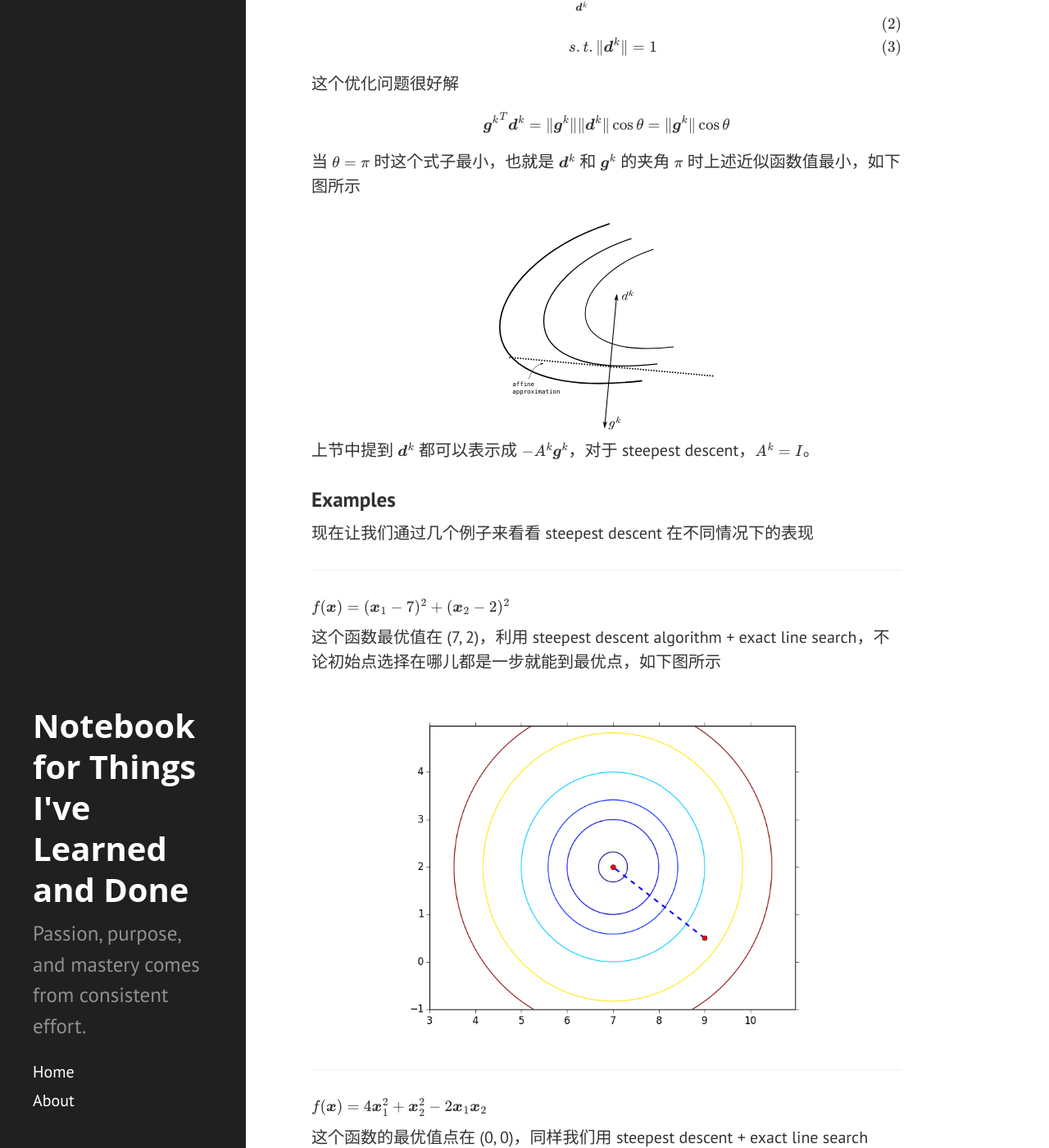
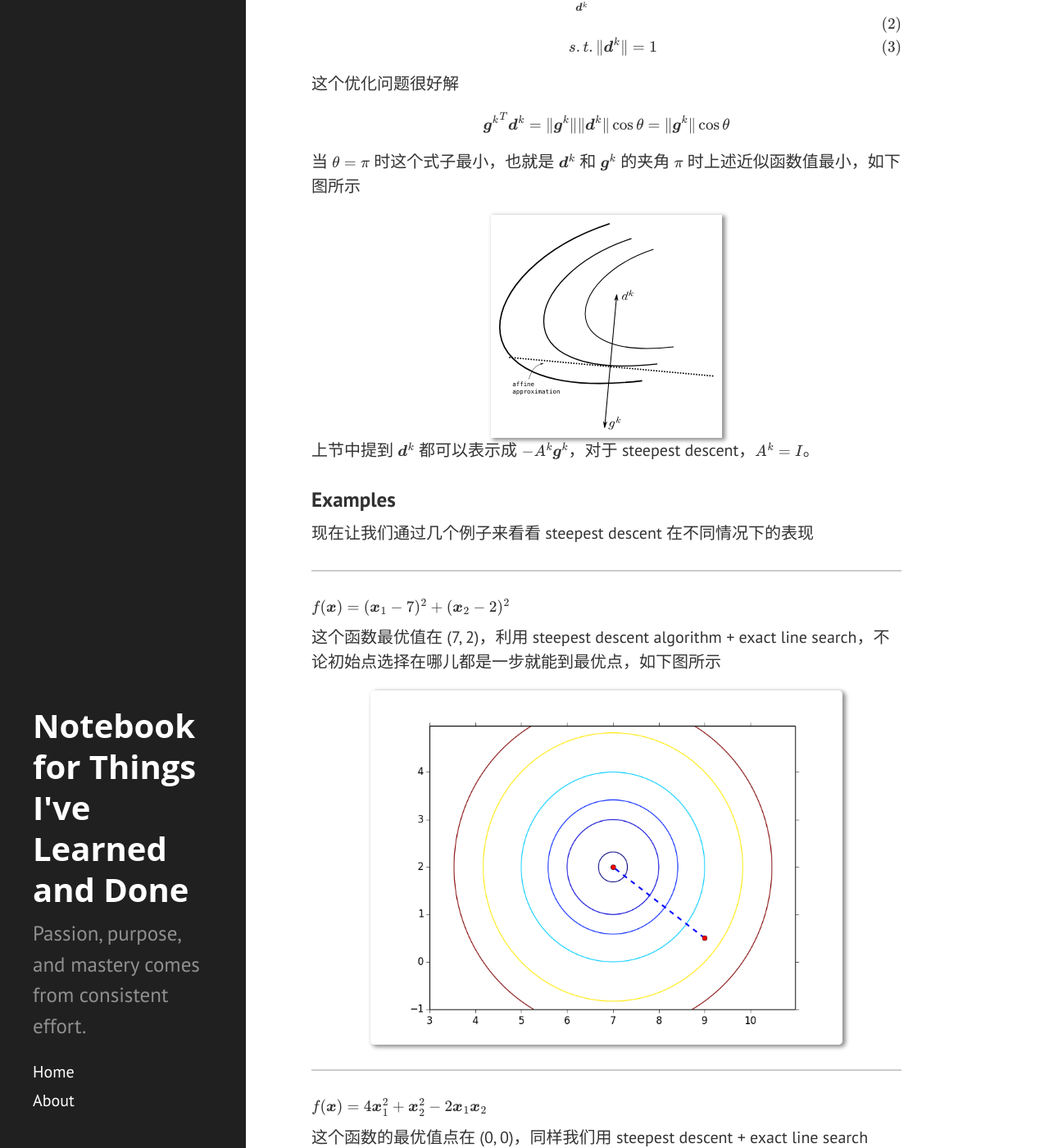
Before and after one commit to chenrushan/chenrushan.github.io, a Jekyll site: the page built from _posts/2014-06-21-NP-08-steepest-descent.markdown, in a window 1280 px wide and 1400 px high, scrolled down 905 px. Shown: the whole window at 82% size. Built offline with Jekyll 4.4.1, drawn with Linux system fonts in a browser that asks for light colours; Markdown is read by kramdown in place of the engine named in the settings; formulas are drawn with MathJax 3; comment, search, counter and statistics services are not loaded.

Commit message:
update css

```diff
--- a/public/css/juscodit.css
+++ b/public/css/juscodit.css
@@ -10,6 +10,15 @@ img {
     display: block;
     margin-left: auto;
     margin-right: auto;
+    -webkit-box-shadow: 3px 2px 5px 1px rgba(0,0,0,0.43);
+    -moz-box-shadow: 3px 2px 5px 1px rgba(0,0,0,0.43);
+    box-shadow: 3px 2px 5px 1px rgba(0,0,0,0.43);
+}
+
+object {
+    -webkit-box-shadow: 3px 2px 5px 1px rgba(0,0,0,0.43);
+    -moz-box-shadow: 3px 2px 5px 1px rgba(0,0,0,0.43);
+    box-shadow: 3px 2px 5px 1px rgba(0,0,0,0.43);
 }
 
 .blkcenter {
@@ -30,6 +39,24 @@ blockquote {
     background-color: #f5f5f5;
 }
 
+pre code {
+    padding: 0;
+    font-size: 100%;
+    color: #4a4a4a;
+    background-color: transparent;
+    line-height: 1.6;
+}
+
+hr {
+    border-top: 1px solid #ccc;
+    border-bottom: 1px solid #ccc;
+}
+
+.highlight .mf { color: #4a4a4a } /* Literal.Number.Float */
+.highlight .mh { color: #4a4a4a } /* Literal.Number.Hex */
+.highlight .mi { color: #4a4a4a } /* Literal.Number.Integer */
+.highlight .mo { color: #4a4a4a } /* Literal.Number.Oct */
+
 @media (min-width: 30em) {
     blockquote {
         padding-right: 1rem;
```
